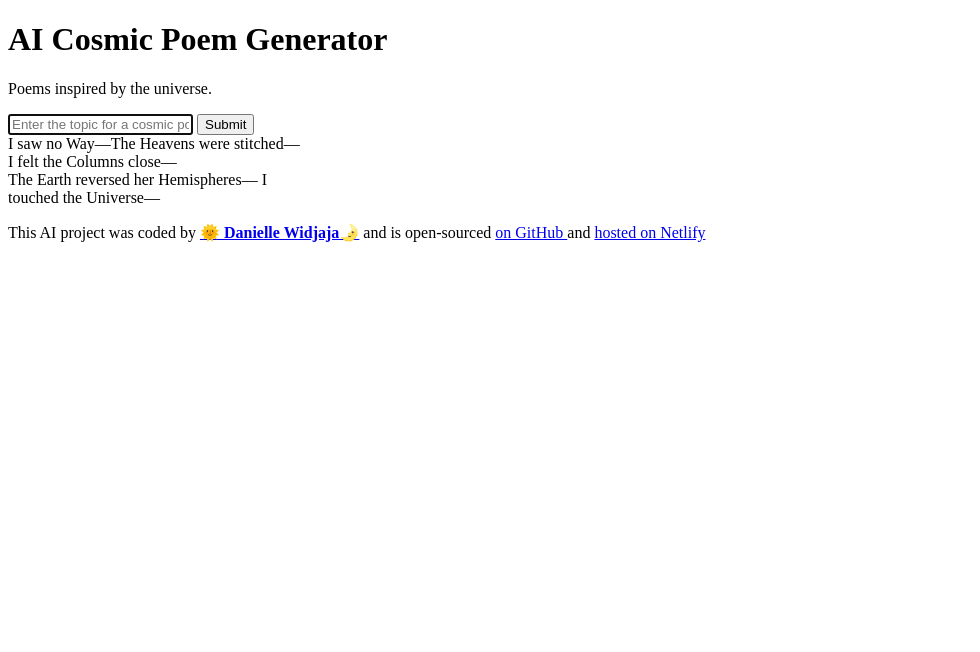
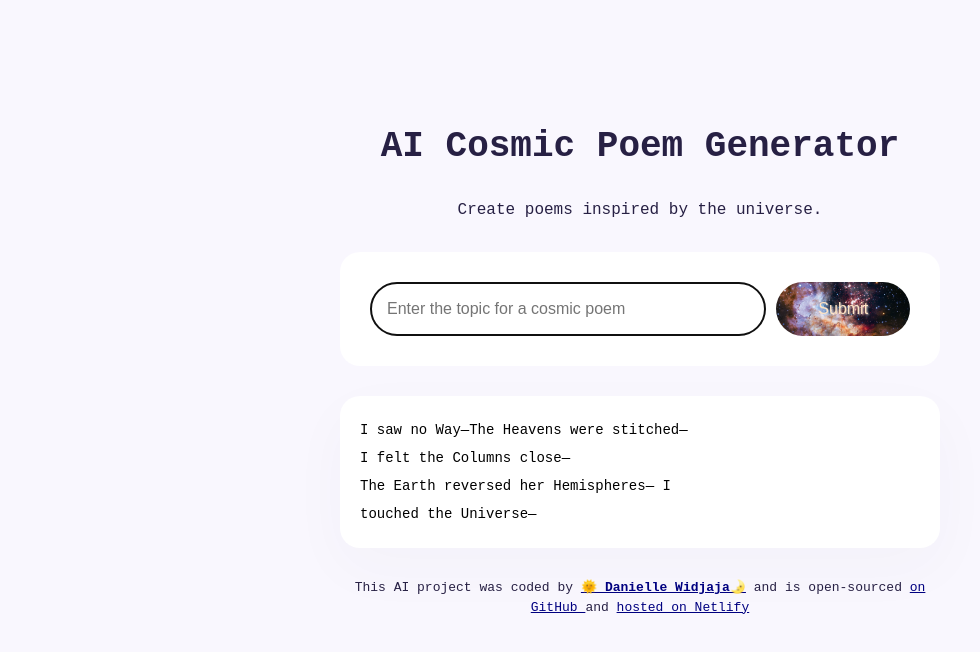
Before and after one commit to DanielleW84/AI-poem-generator, a plain HTML site: page index.html in a window 1280 px wide. Shown: the whole page, without its empty margins (0-980 px from the left). Drawn offline with Linux system fonts and the light colour scheme.

Commit message:
Added styling to the project

```diff
--- a/index.html
+++ b/index.html
@@ -7,9 +7,10 @@
     <title>AI POEM GENERATOR</title>
   </head>
   <body>
+    <div class="container">
       <header>
         <h1>AI Cosmic Poem Generator</h1>
-      <p>Poems inspired by the universe.</p>
+        <p>Create poems inspired by the universe.</p>
       </header>
 
       <main>
@@ -20,10 +21,11 @@
             autofocus
             required
             autocomplete="off"
+            class="instructions"
           />
-        <input type="submit" />
+          <input type="submit" class="submit-button" />
         </form>
-      <div>
+        <div class="poem">
           I saw no Way—The Heavens were stitched—
           <br />
           I felt the Columns close—
@@ -52,7 +54,7 @@
           >
         </p>
       </footer>
-
+    </div>
     <script src="src/index.js"></script>
   </body>
 </html>
--- a/src/style.css
+++ b/src/style.css
@@ -0,0 +1,82 @@
+body {
+  background-color: #f9f7fe;
+  font-family: "Courier New", Courier, monospace;
+}
+
+h1 {
+  text-align: center;
+  font-weight: 800;
+  font-size: 36px;
+  line-height: 1.5;
+  color: #272044;
+}
+
+p {
+  text-align: center;
+  line-height: 1.5;
+  color: #272044;
+}
+
+a {
+  color: navy;
+}
+
+header {
+  margin-bottom: 30px;
+}
+
+.container {
+  margin: 120px auto;
+  max-width: 600px;
+}
+
+form {
+  padding: 30px;
+  background-color: white;
+  border-radius: 20px;
+  display: flex;
+  margin-bottom: 30px;
+}
+
+.instructions {
+  padding: 16px;
+  border: 1px solid rgba(39, 33, 66, 0.5);
+  width: 80%;
+  font-size: 16px;
+  border-radius: 50px;
+  line-height: 20px;
+  color: #272044;
+}
+
+.submit-button {
+  margin-left: 10px;
+  background-image: url("./images/universe.jpg");
+  background-size: cover;
+  background-position: center;
+  background-repeat: no-repeat;
+  color: bisque;
+  border: none;
+  width: 150px;
+  border-radius: 50px;
+  font-size: 16px;
+  padding: 14px 24px;
+  cursor: pointer;
+  text-align: center;
+  text-shadow: 1px 1px 2px rgba(255, 255, 255, 0.7);
+}
+
+.poem {
+  font-size: 14px;
+  background-color: #fff;
+  padding: 20px;
+  line-height: 2;
+  border-left: 3px solis #885df1;
+  box-shadow: 0px 20px 60px rgba(65, 50, 100, 0.03);
+  border-radius: 20px;
+}
+
+footer {
+  text-align: center;
+  font-size: 13px;
+  margin-top: 30px;
+}
```
Also changed, not shown: src/images/universe.jpg (added), 3 other files. Lines whose indentation alone changed are shown as unchanged.
